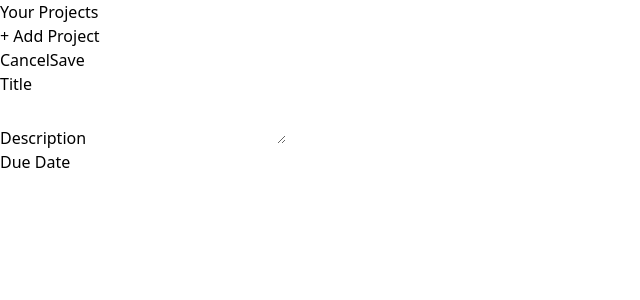
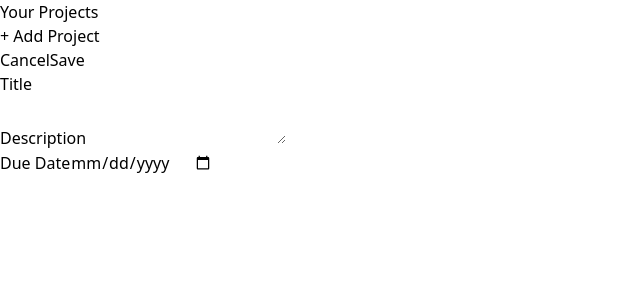
Before and after one commit to jimstav/React-Project-Management-App, a React (Vite) app: page / in a window 1280 px wide. Both pictures are taken after a click on the button "+ Add Project". Shown: the top 300 px of the page, without its empty margins (0-640 px from the left). Built offline with nearby package versions, Linux system fonts and the light colour scheme.

Commit message:
Refactor Save Project

```diff
--- a/src/App.tsx
+++ b/src/App.tsx
@@ -30,6 +30,20 @@ function App() {
       return {
         ...prevState,
         selectedProjectId: null,
+      };
+    });
+  };
+
+  const handleAddProject = (projectData: Project) => {
+    setProjectsState((prevState) => {
+      const newProject = {
+        ...projectData,
+        id: Math.random(),
+      };
+
+      return {
+        ...prevState,
+        projects: [...prevState.projects, newProject],
       };
     });
   };
@@ -123,9 +137,7 @@ function App() {
   let content;
 
   if (projectsState.selectedProjectId === null) {
-    content = (
-      <NewProject onSaveProject={addNewProject} onCancel={handleCancel} />
-    );
+    content = <NewProject onAdd={handleAddProject} onCancel={handleCancel} />;
   } else if (projectsState.selectedProjectId === undefined) {
     content = <NoProjectSelected onStartAddProject={handleStartAddProject} />;
   }
--- a/src/components/Input.tsx
+++ b/src/components/Input.tsx
@@ -1,9 +1,13 @@
-interface InputProps {
+import { forwardRef } from 'react';
+import type { ComponentPropsWithoutRef } from 'react';
+
+interface InputProps extends ComponentPropsWithoutRef<'input'> {
   label: string;
   textarea?: boolean;
 }
 
-const Input = ({ label, textarea = false, ...props }: InputProps) => {
+const Input = forwardRef<HTMLInputElement | HTMLTextAreaElement, InputProps>(
+  ({ label, textarea = false, ...props }, ref) => {
     const classes =
       'w-full p-1 border-b-2 rounded-sm border-stone-300 bg-stone-200 text-stone-600 focus:outline-none focus:border-stone-600';
 
@@ -13,12 +17,21 @@ const Input = ({ label, textarea = false, ...props }: InputProps) => {
           {label}
         </label>
         {textarea ? (
-        <textarea className={classes} {...props} />
+          <textarea
+            ref={ref as React.Ref<HTMLTextAreaElement>}
+            className={classes}
+            {...(props as any)}
+          />
         ) : (
-        <input className={classes} {...props} />
+          <input
+            ref={ref as React.Ref<HTMLInputElement>}
+            className={classes}
+            {...props}
+          />
         )}
       </p>
     );
-};
+  }
+);
 
 export default Input;
--- a/src/components/NewProject.tsx
+++ b/src/components/NewProject.tsx
@@ -3,11 +3,11 @@ import type { Project } from '../App';
 import Input from './Input';
 
 interface NewProjectProps {
-  onSaveProject: (project: Project) => void;
+  onAdd: (project: Project) => void;
   onCancel: () => void;
 }
 
-const NewProject = ({ onSaveProject, onCancel }: NewProjectProps) => {
+const NewProject = ({ onAdd, onCancel }: NewProjectProps) => {
   const title = useRef<HTMLInputElement | null>(null);
   const description = useRef<HTMLTextAreaElement | null>(null);
   const dueDate = useRef<HTMLInputElement | null>(null);
@@ -23,13 +23,13 @@ const NewProject = ({ onSaveProject, onCancel }: NewProjectProps) => {
     )
       return;
 
-    const project: Project = {
+    const enteredData: Project = {
       title: title.current.value,
       description: description.current.value,
       dueDate: dueDate.current.value,
     };
 
-    onSaveProject(project);
+    onAdd(enteredData);
     clearForm();
   };
 
@@ -69,9 +69,9 @@ const NewProject = ({ onSaveProject, onCancel }: NewProjectProps) => {
         </button>
       </menu>
       <div>
-        <Input label="Title" />
-        <Input label="Description" textarea />
-        <Input label="Due Date" />
+        <Input type="text" ref={title} label="Title" />
+        <Input ref={description} label="Description" textarea />
+        <Input type="date" ref={dueDate} label="Due Date" />
         {/* <p className="flex flex-col gap-1">
           <label htmlFor="title" className="text-neutral-700 uppercase text-sm">
             Title
```
Lines whose indentation alone changed are shown as unchanged.
